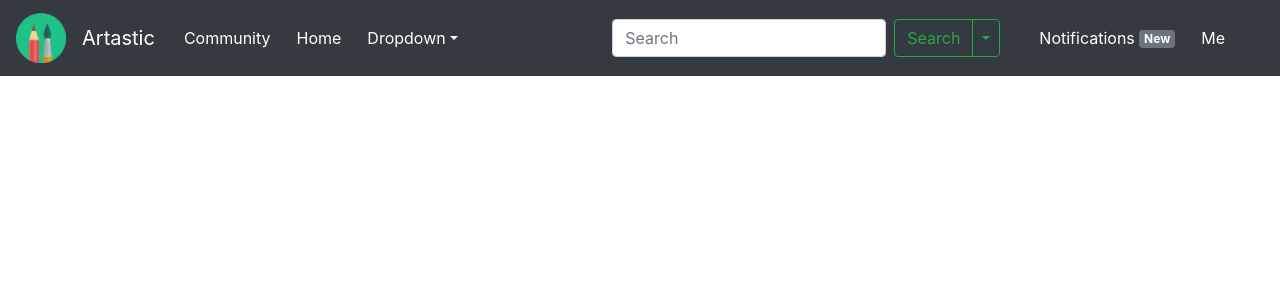
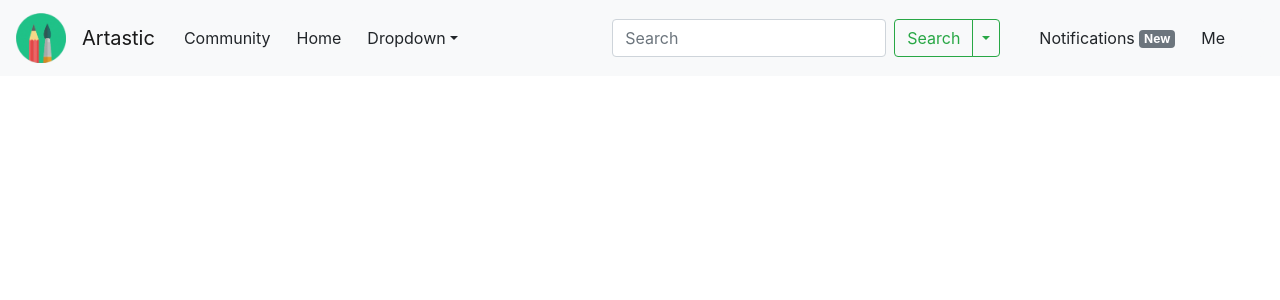
Before and after one commit to ziyiyizi/ArtasticFrontend, a React (Create React App) app: page / in a window 1280 px wide. Shown: the top 300 px of the page. Built offline with nearby package versions, Linux system fonts and the light colour scheme.

Commit message:
White Styled Navbar

```diff
--- a/src/BannerMod.js
+++ b/src/BannerMod.js
@@ -8,7 +8,7 @@ class BannerMod extends Component {
   render() {
     return (
 
-      <Navbar bg="dark" variant="dark" >
+      <Navbar bg="light" variant="light" >
 <Navbar.Brand href="#home">
         <img
           alt="no img"
@@ -23,9 +23,9 @@ class BannerMod extends Component {
   <Navbar.Toggle aria-controls="responsive-navbar-nav" />
   <Navbar.Collapse id="responsive-navbar-nav">
     <Nav className="mr-auto">
-      <Button href="#community" variant="dark">Community</Button>
-      <Button href="#home" variant="dark">Home</Button>
-      <DropdownButton title="Dropdown" id="collasible-nav-dropdown" variant="dark">
+      <Button href="#community" variant="light">Community</Button>
+      <Button href="#home" variant="light">Home</Button>
+      <DropdownButton title="Dropdown" id="collasible-nav-dropdown" variant="light">
         <NavDropdown.Item href="#action/3.1">Action</NavDropdown.Item>
         <NavDropdown.Item href="#action/3.2">Another action</NavDropdown.Item>
         <NavDropdown.Item href="#action/3.3">Something</NavDropdown.Item>
@@ -49,15 +49,15 @@ class BannerMod extends Component {
         <Dropdown.Divider />
         <Dropdown.Item eventKey="4">Something more</Dropdown.Item>
       </SplitButton>
-      <Button eventKey={2} href="#memes" variant="dark" disabled="true">
+      <Button eventKey={2} href="#memes" variant="light" disabled="true">
 
         </Button>
     </Form>
-      <Button href="#deets"variant="dark">Notifications <Badge variant="secondary">New</Badge></Button>
-      <Button eventKey={2} href="#memes" variant="dark">
+      <Button href="#deets"variant="light">Notifications <Badge variant="secondary">New</Badge></Button>
+      <Button eventKey={2} href="#memes" variant="light">
         Me
       </Button>
-      <Button eventKey={2} href="#memes" variant="dark" disabled="true">
+      <Button eventKey={2} href="#memes" variant="light" disabled="true">
 
       </Button>
 
```
